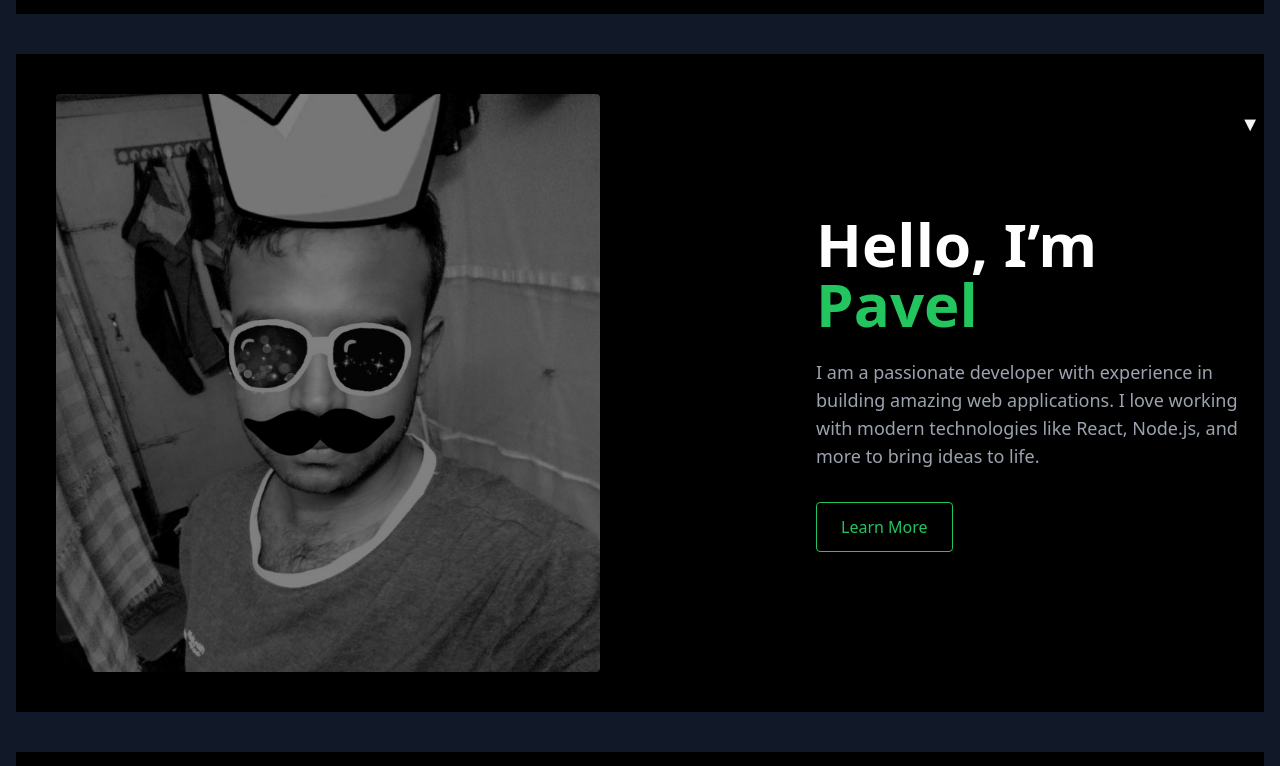
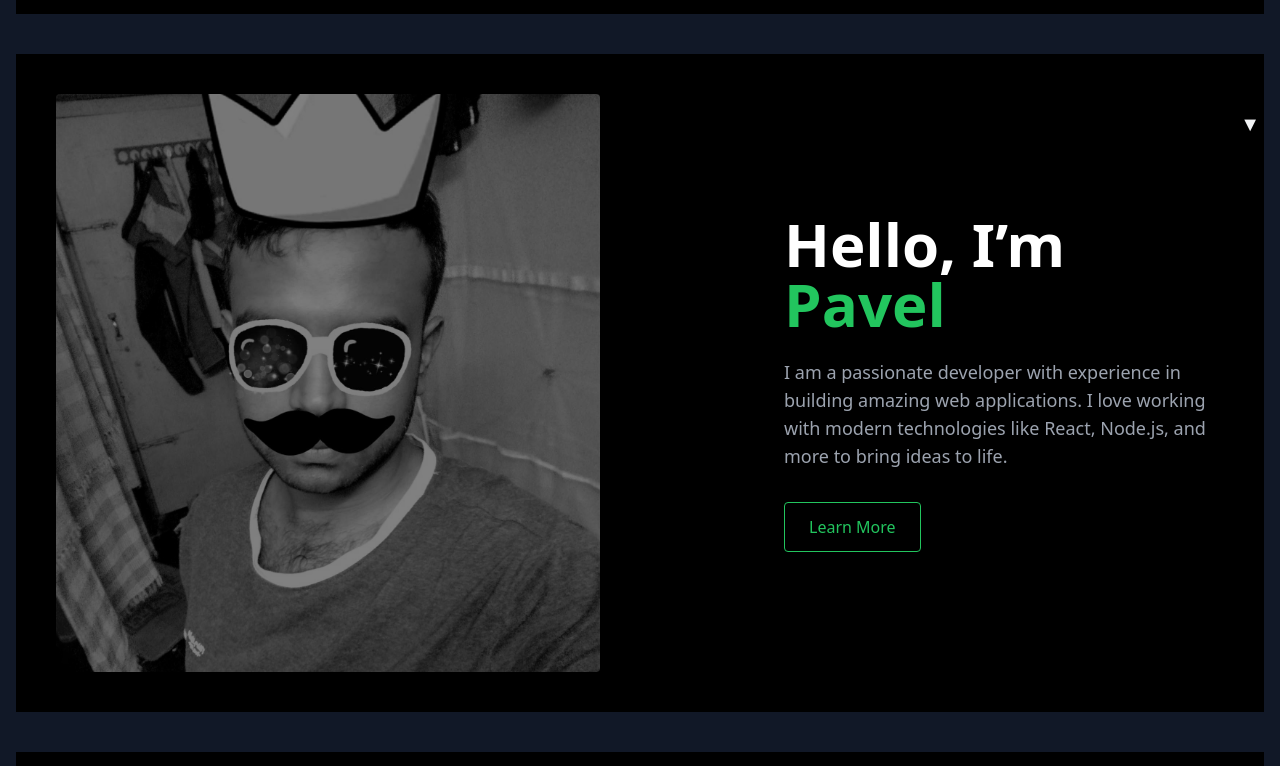
Before and after one commit to KamruzzamanPavel/Portfolio, a React (Vite) app in the folder portf/: page / in a window 1280 px wide. Shown: the part 642-1408 px from the top of the page. Built offline with nearby package versions, Linux system fonts and the light colour scheme.

Commit message:
p_info modified

```diff
--- a/portf/src/components/PersonalInfo.jsx
+++ b/portf/src/components/PersonalInfo.jsx
@@ -13,7 +13,7 @@ const PersonalInfo = () => {
       className="my-10 relative flex flex-col md:flex-row items-center justify-between bg-white dark:bg-black text-black dark:text-white h-screen-70 overflow-hidden transition-all duration-300"
     >
       {/* Left Image Section */}
-      <div className="w-full md:w-1/2 h-64 md:h-auto flex items-center justify-center p-4 md:p-10 z-10">
+      <div className=" w-full md:w-1/2 h-64 md:h-auto flex items-center justify-center p-4 md:p-10 z-10">
         <img
           src="pro.jpg" // replace with the actual image URL
           alt="Your Image"
@@ -22,7 +22,7 @@ const PersonalInfo = () => {
       </div>
 
       {/* Right Text Section */}
-      <div className="px-6 py-12 md:pl-24 lg:pl-32 max-w-md md:max-w-lg lg:max-w-xl z-10">
+      <div className=" px-6 py-12 md:pl-15 lg:pl-24 max-w-md md:max-w-lg lg:max-w-xl z-10">
         {!showMore && (
           <h1 className="text-2xl md:text-4xl lg:text-6xl font-bold leading-tight">
             Hello, I’m{" "}
```
